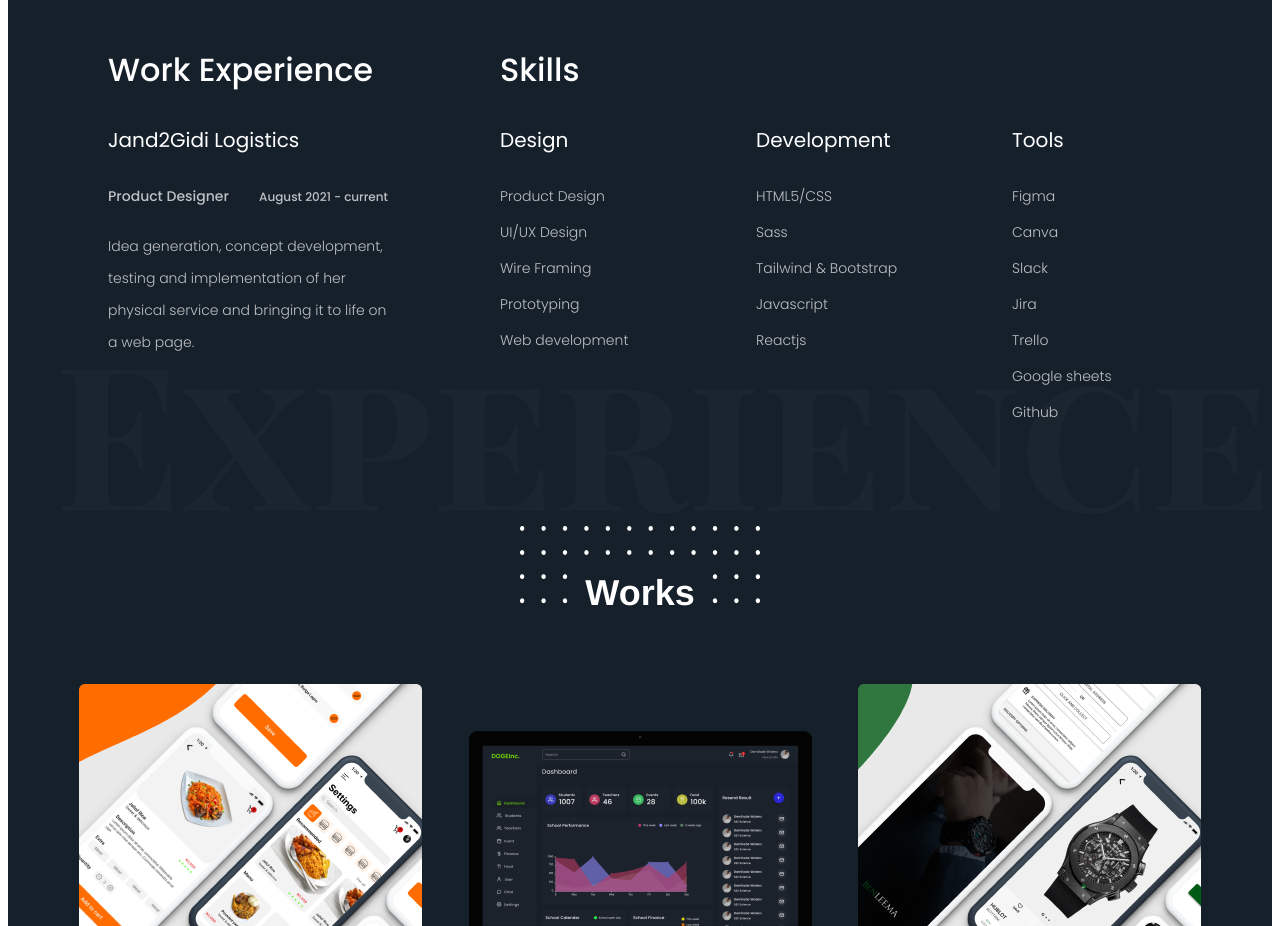
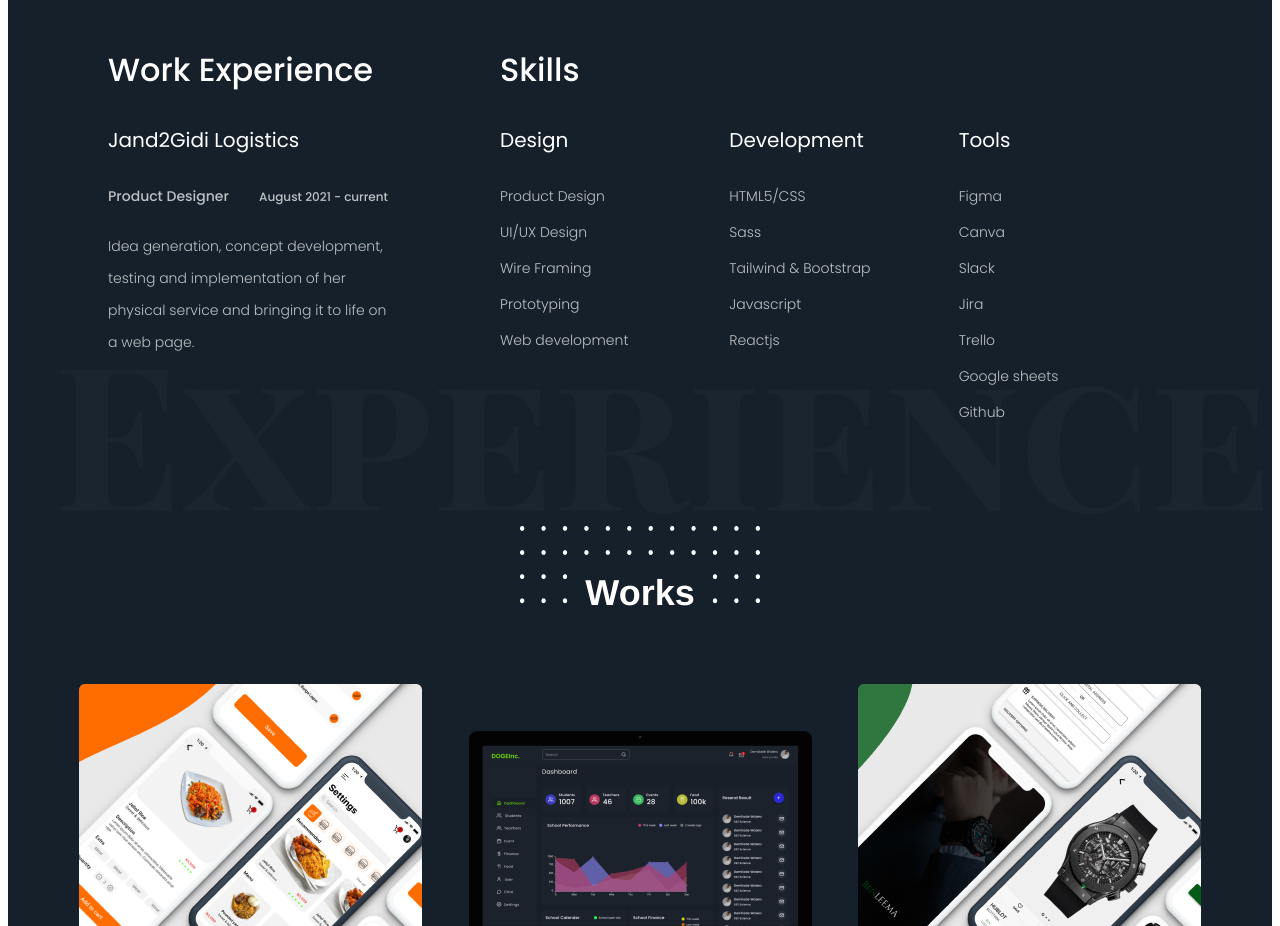
Before and after one commit to Benayo/my-porfolio, a React (Create React App) app: page / in a window 1280 px wide. Shown: the part 1760-2686 px from the top of the page. Built offline with nearby package versions, Linux system fonts and the light colour scheme; the HTML template or start-up script is replaced by a standard one; a web font is replaced by a local one.

Commit message:
lastest updates

```diff
--- a/src/sections/ResumeSection.module.css
+++ b/src/sections/ResumeSection.module.css
@@ -59,7 +59,7 @@
 }
 
 .resume__grid__container__sub {
-  @apply grid grid-cols-3 md:gap-x-24;
+  @apply grid grid-cols-3 md:gap-x-4;
 }
 
 .resume__list {
```
